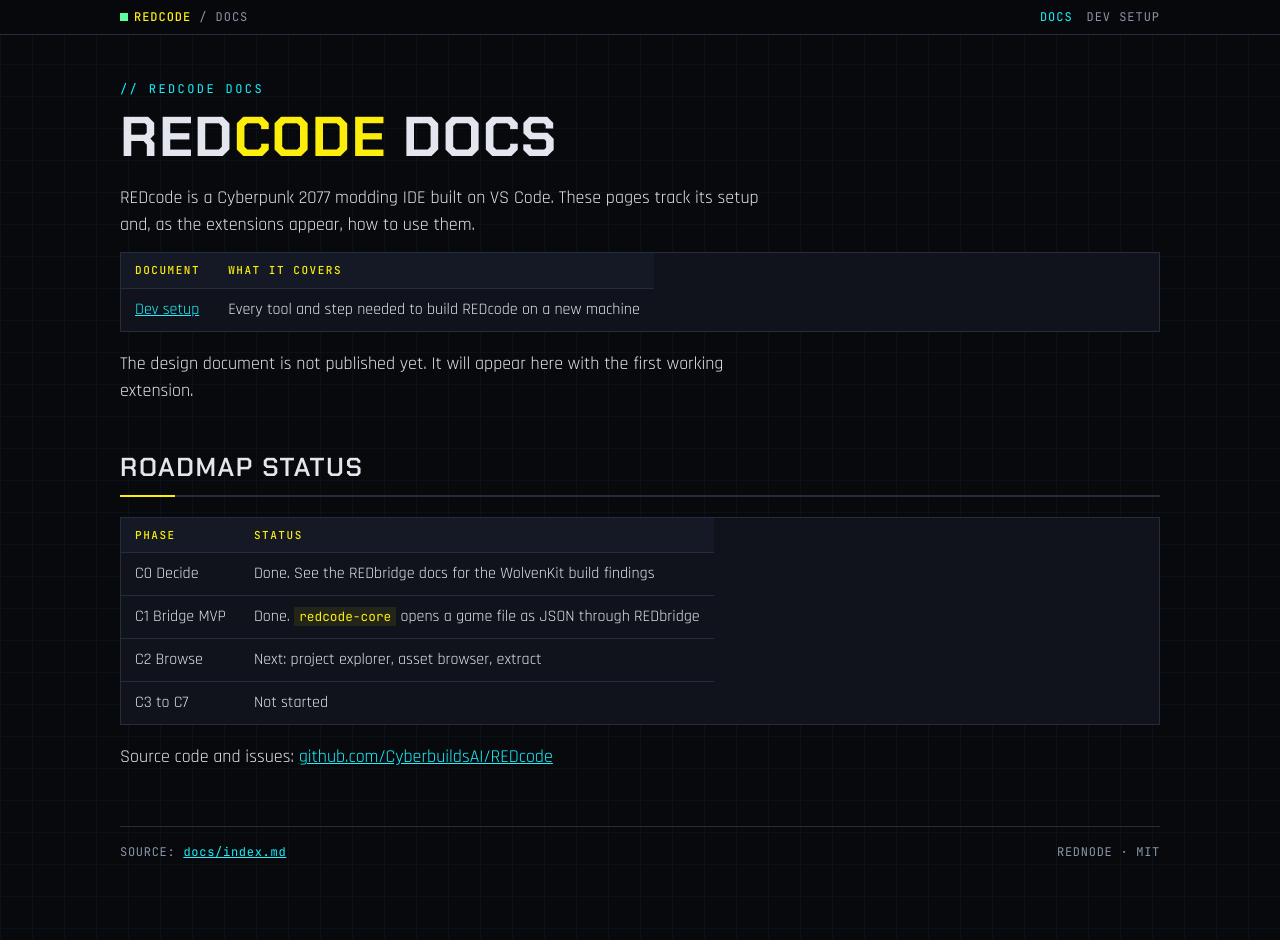
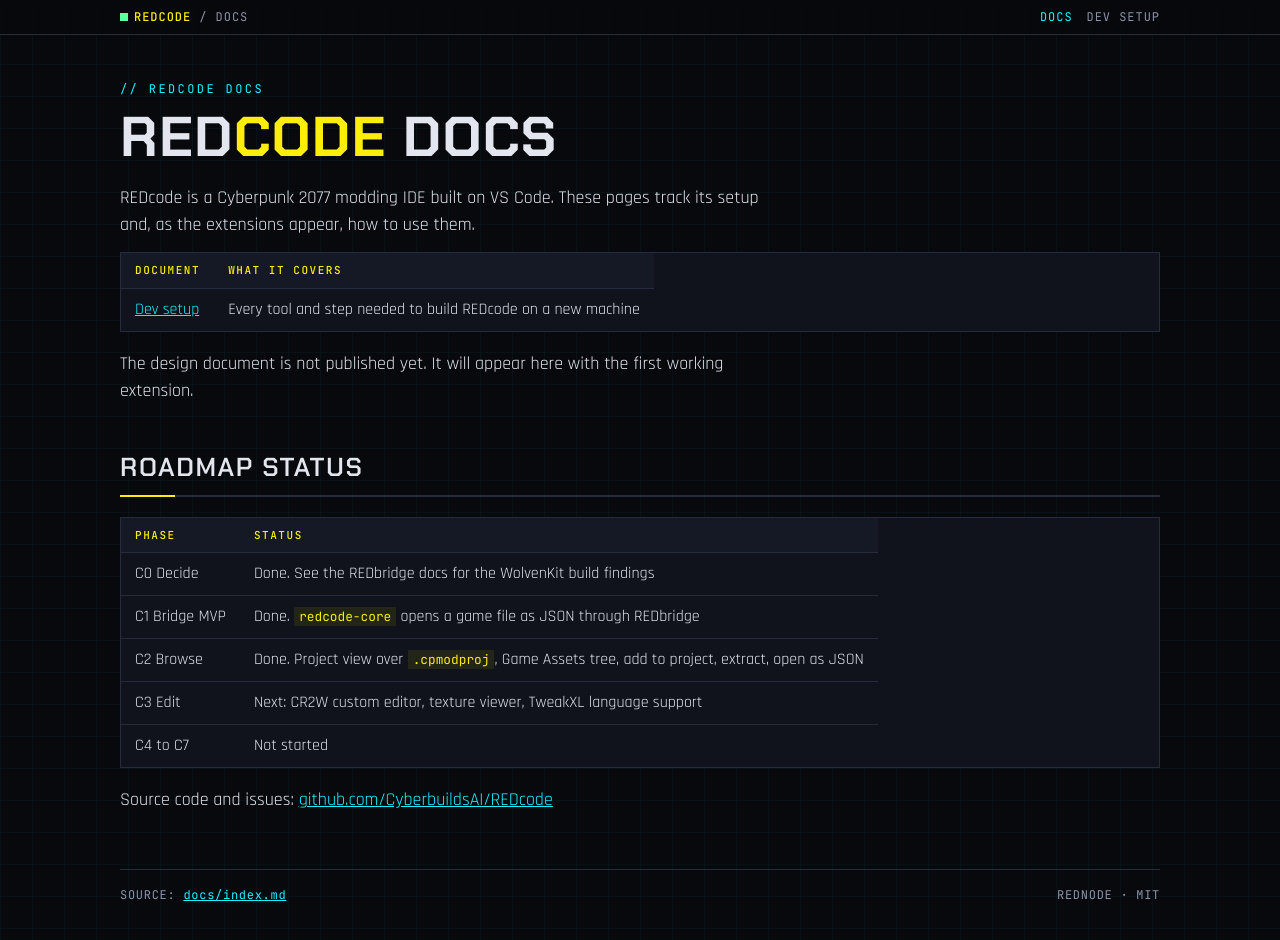
Before and after one commit to CyberbuildsAI/REDcode, a Jekyll site: the page built from docs/index.md, in a window 1280 px wide and 968 px high. Shown: the top 940 px of the window. Built offline with Jekyll 4.4.1, drawn with Linux system fonts in a browser that asks for light colours; our own code applies the rules of GitHub Pages for plain Markdown files.

Commit message:
Document C2 and set C3 as next
Co-Authored-By: Claude Fable 5.1 <noreply@anthropic.com>
Claude-Session: https://claude.ai/code/session_01QkNW84wQneonKhZEnY9Ci9

```diff
--- a/docs/index.md
+++ b/docs/index.md
@@ -14,7 +14,8 @@ The design document is not published yet. It will appear here with the first wor
 |---|---|
 | C0 Decide | Done. See the REDbridge docs for the WolvenKit build findings |
 | C1 Bridge MVP | Done. `redcode-core` opens a game file as JSON through REDbridge |
-| C2 Browse | Next: project explorer, asset browser, extract |
-| C3 to C7 | Not started |
+| C2 Browse | Done. Project view over `.cpmodproj`, Game Assets tree, add to project, extract, open as JSON |
+| C3 Edit | Next: CR2W custom editor, texture viewer, TweakXL language support |
+| C4 to C7 | Not started |
 
 Source code and issues: [github.com/CyberbuildsAI/REDcode](https://github.com/CyberbuildsAI/REDcode)
```
Also changed, not shown: CLAUDE.md (+2 -2 lines), README.md.
